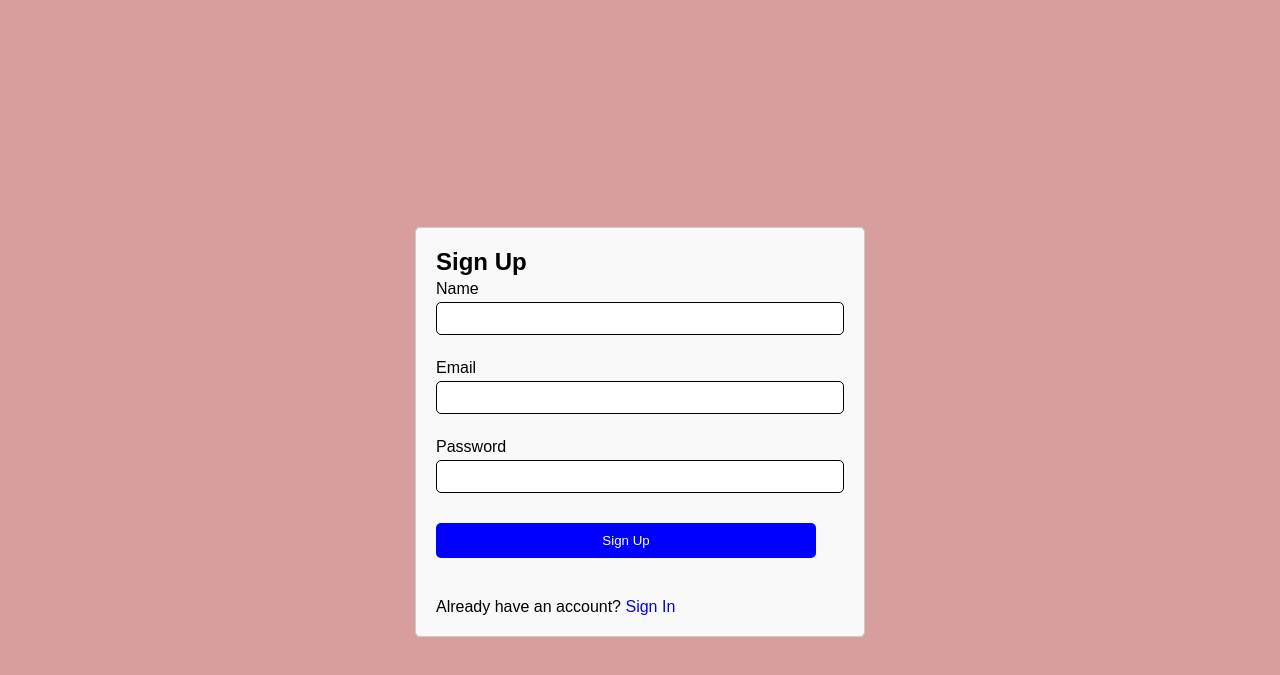
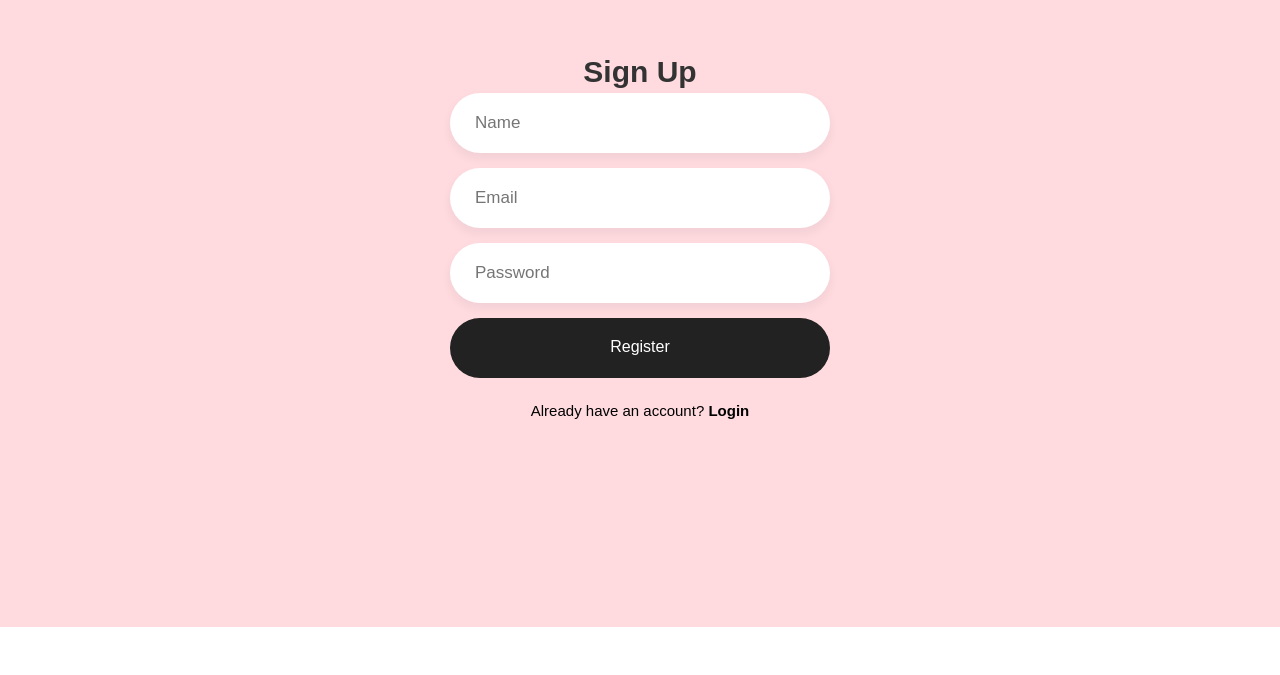
Before and after one commit to Morelosa/Capstone--FMS-Test-V2, a React (Create React App) app in the folder Frontend/fmsv2/: page /signup in a window 1280 px wide. Shown: the part 173-848 px from the top of the page. After the commit the page ends 800 px from the top, so only its background shows below. Built offline with nearby package versions, Linux system fonts and the light colour scheme.

Commit message:
Prettied up signup page

```diff
--- a/Frontend/fmsv2/src/Pages/Signin.jsx
+++ b/Frontend/fmsv2/src/Pages/Signin.jsx
@@ -72,7 +72,7 @@ function LoginPage(){
     <div className = "skibidi">
       <div className = "login-box">
         <div className = "login-header">
-          <header>Login</header>
+          <header>Sign In</header>
         </div>
         <div className = "input-box">
           <input
--- a/Frontend/fmsv2/src/Pages/Signup.css
+++ b/Frontend/fmsv2/src/Pages/Signup.css
@@ -0,0 +1,122 @@
+*{
+    margin: 0;
+    padding: 0;
+    box-sizing: border-bod;
+    font-family: 'Poppins', sans-serif;
+}
+.skibidi{
+    display: flex;
+    justify-content:center;
+    align-items: center;
+    min-height: 100vh;
+    background: #FFDBE0;
+
+
+
+}
+.signup-box{
+    display: flex;
+    justify-content: center;
+    flex-direction: column;
+    width: 440px;
+    height: 480px;
+    padding: 30px;
+
+}
+.signup-header{
+    text-align: center;
+    margin: 20px 0 4px 0;
+
+}
+.signup-header header{
+    color: #333;
+    font-size:30px;
+    font-weight: 600;
+}
+.input-box .input-field{
+    width: 100%;
+    height: 60px;
+    font-size: 17px;
+    padding: 0 25px;
+    margin-bottom: 15px;
+    border-radius: 30px;
+    border: none;
+    box-shadow: 0px 5px 10px 1px rgba(0, 0, 0, 0.05);
+    outline: none;
+    transition: .3s;
+
+}
+::placeholder{
+    font-weight: 500;
+    color: 222;
+
+}
+.input-field:focus{
+    width: 105%;
+
+}
+.forgot{
+    display:flex;
+    justify-content: space-between;
+    margin-bottom:  40px;
+
+}
+section{
+    display: flex;
+    align-items: center;
+    font-size: 14px;
+    color: #555;
+
+}
+#check{
+    margin-right: 10px;
+
+}
+a{
+    text-decoration: none;
+}
+a.hover{
+    text-decoration: underline;
+}
+section a{
+    color: #555;
+}
+.submit-button-field{
+    position: relative;
+
+}
+.submit-button{
+    width: 100%;
+    height: 60px;
+    background: #222;
+    border: none;
+    border-radius: 30px;
+    cursor: pointer;
+    transition: .3s;
+
+
+}
+.submit-button-field label{
+    position: absolute;
+    top: 45%;
+    left: 50%;
+    color: #fff;
+    -webkit-transform: translate(-50%, -50%);
+    -ms-transform: translate(-50%, -50%);
+    transform: translate(-50%, -50%);
+    cursor: pointer;
+}
+.submit-button:hover{
+    background: #000;
+    transform: scale(1.05, 1);
+}
+.sign-in-link{
+    text-align:center;
+    font-size: 15px;
+    margin-top: 20px;
+}
+.sign-in-link a{
+    color: #000;
+    font-weight: 600;
+
+}
--- a/Frontend/fmsv2/src/Pages/Signup.jsx
+++ b/Frontend/fmsv2/src/Pages/Signup.jsx
@@ -1,6 +1,6 @@
 import React, { useState } from 'react';
 import {useNavigate} from "react-router-dom";
-import './Style.css';
+import './Signup.css';
 import { Link } from 'react-router-dom';
 import axios from 'axios';
 
@@ -33,29 +33,45 @@ function Signup() {
   };
 
   return (
-    <div className='wp_bkg'>
-      <div className="container">
-        <h2>Sign Up</h2>
-        <form>
-          <div className="form-group">
-            <label>Name</label>
-            <input type="text" value={name} className="form-control" onChange={(e)=> setName(e.target.value)}  />
+    <div className="skibidi">
+      <div className="signup-box">
+        <div className= "signup-header">
+          <header>Sign Up</header>
+        </div>
+        <div className = "input-box">
+          <input
+          type = "text"
+          className = "input-field"
+          placeholder = "Name"
+          autoComplete='off'
+          value = {name}
+          onChange = {(e)=> setName(e.target.value)}
+          />
+          <input
+          type = "text"
+          className = "input-field"
+          placeholder = "Email"
+          autoComplete='off'
+          value = {email}
+          onChange = {(e)=> setEmail(e.target.value)}
+          />
+          <input
+          type = "password"
+          className = "input-field"
+          placeholder = "Password"
+          autoComplete='off'
+          value = {password}
+          onChange = {(e)=> setPassword(e.target.value)}
+          />
+          <div className = "submit-button-field">
+            <button className="submit-button" type = "button" id = "submit" onClick = {registerUser}></button>
+            <label for = "submit">Register</label>
           </div>
-          <div className="form-group">
-            <label>Email</label>
-            <input type="email" className="form-control" value={email} onChange={(e) => setEmail(e.target.value)} id="" />
+          <div className="sign-in-link">
+            <p>Already have an account? <a href = "/signin"> Login</a></p>
           </div>
-          <div className="form-group">
-            <label>Password</label>
-            <input type="password" className="form-control" value={password} onChange={(e)=> setPassword(e.target.value)} />
-          </div>
-          <div className="form-group">
-          </div>
-          <button className='btn btn-primary' type="button" onClick={registerUser}>Sign Up</button>
-        </form>
-        <div style={{ marginTop: '20px' }}> {/* Added a margin-top */}
-        <p>Already have an account? <Link to="/signin">Sign In</Link></p>
-      </div>
+
+        </div>
       </div>
     </div>
   );
```
Also changed, not shown: 2 other files (tests, documents, lock files or other folders).
